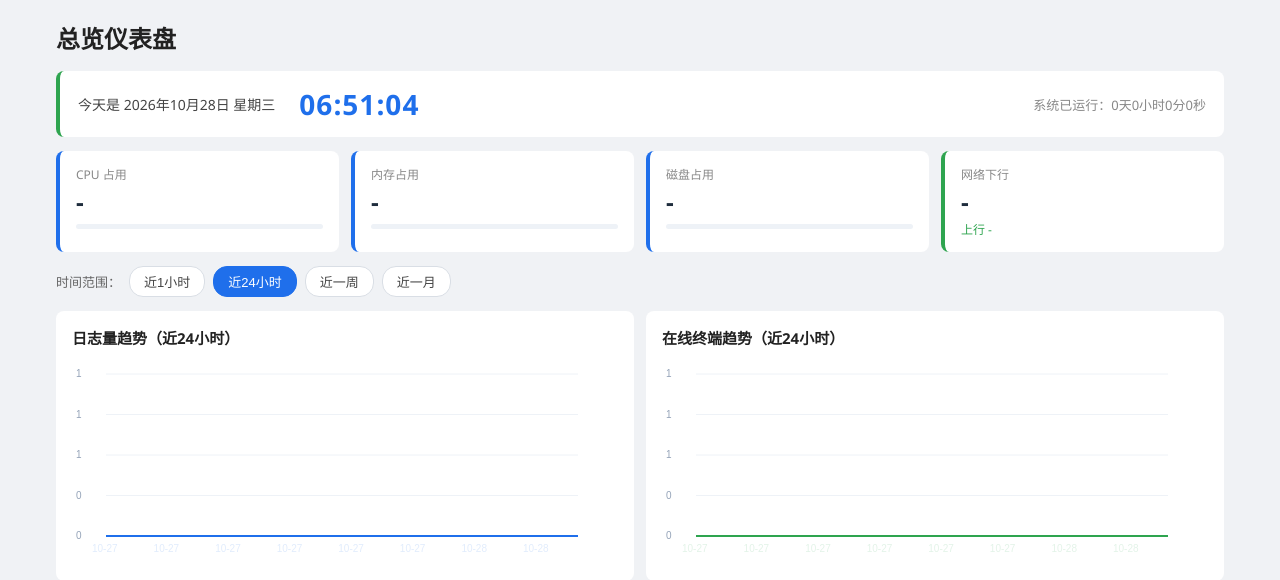
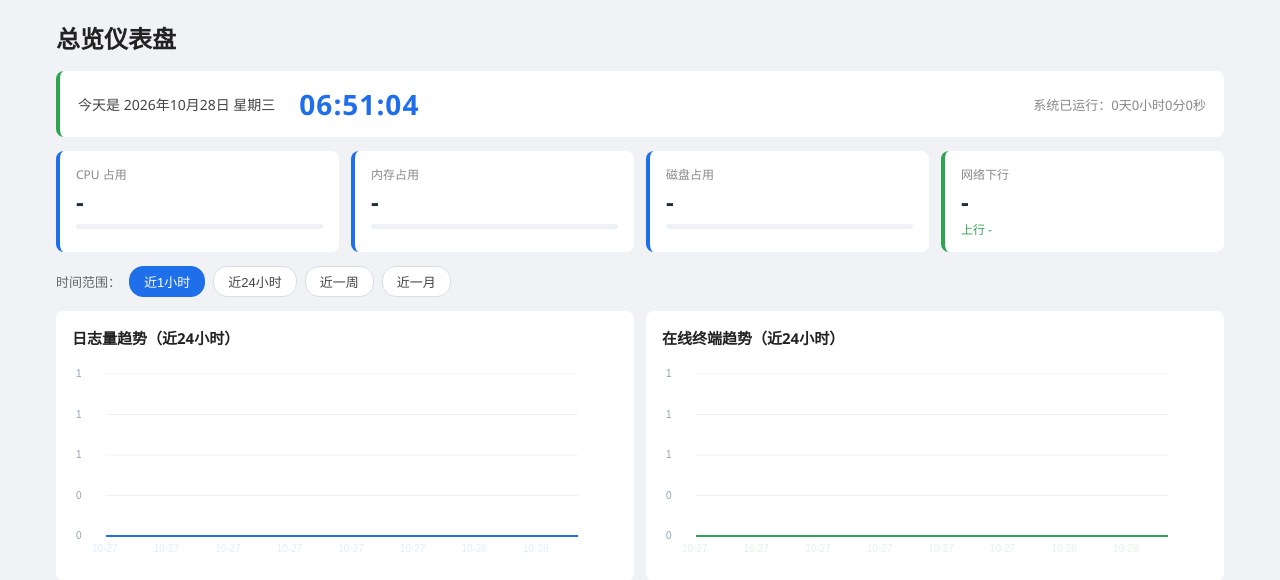
Before and after one commit to xjyfy/TPLink-Web-Behavior-Audit, a Flask app: page /dashboard in a window 1280 px wide. Shown: the part 48-628 px from the top of the page. Run offline with Flask 3, Linux system fonts and the light colour scheme; the visitor is signed in with stand-in values (Sample User, id 1); data that the repository does not hold is empty.

Commit message:
v2.2: 总览默认近1小时

```diff
--- a/templates/dashboard.html
+++ b/templates/dashboard.html
@@ -18,8 +18,8 @@
 
 <div class="range-bar">
   <span class="range-lbl">时间范围：</span>
-  <button class="range-btn" data-h="1">近1小时</button>
-  <button class="range-btn active" data-h="24">近24小时</button>
+  <button class="range-btn active" data-h="1">近1小时</button>
+  <button class="range-btn" data-h="24">近24小时</button>
   <button class="range-btn" data-h="168">近一周</button>
   <button class="range-btn" data-h="720">近一月</button>
 </div>
```
